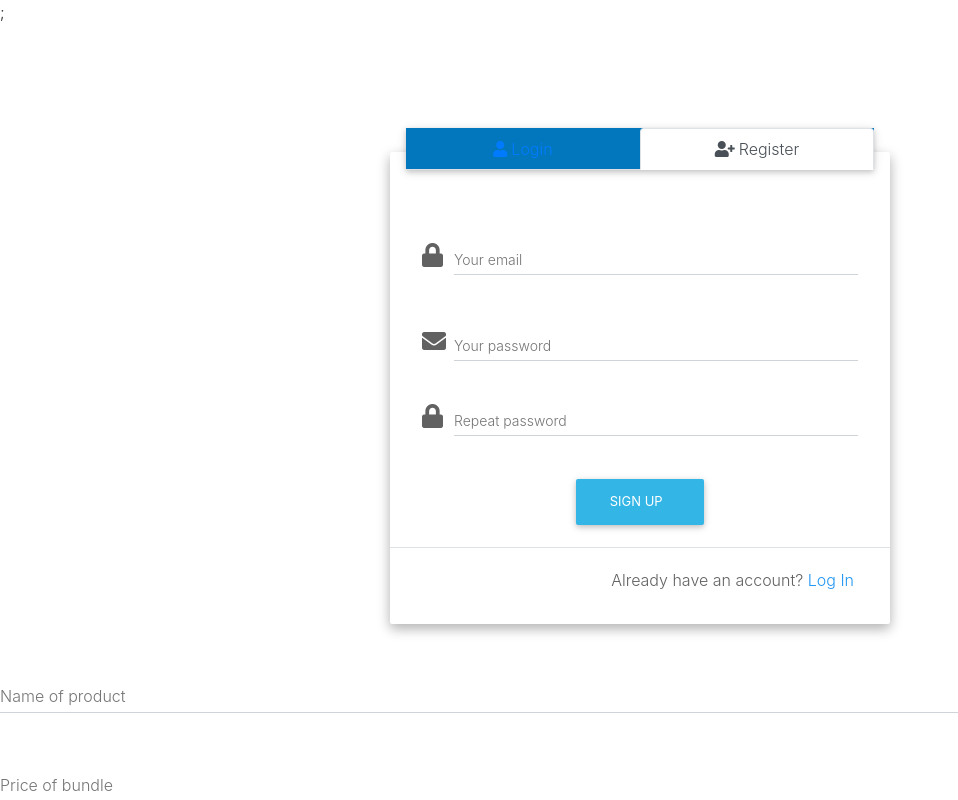
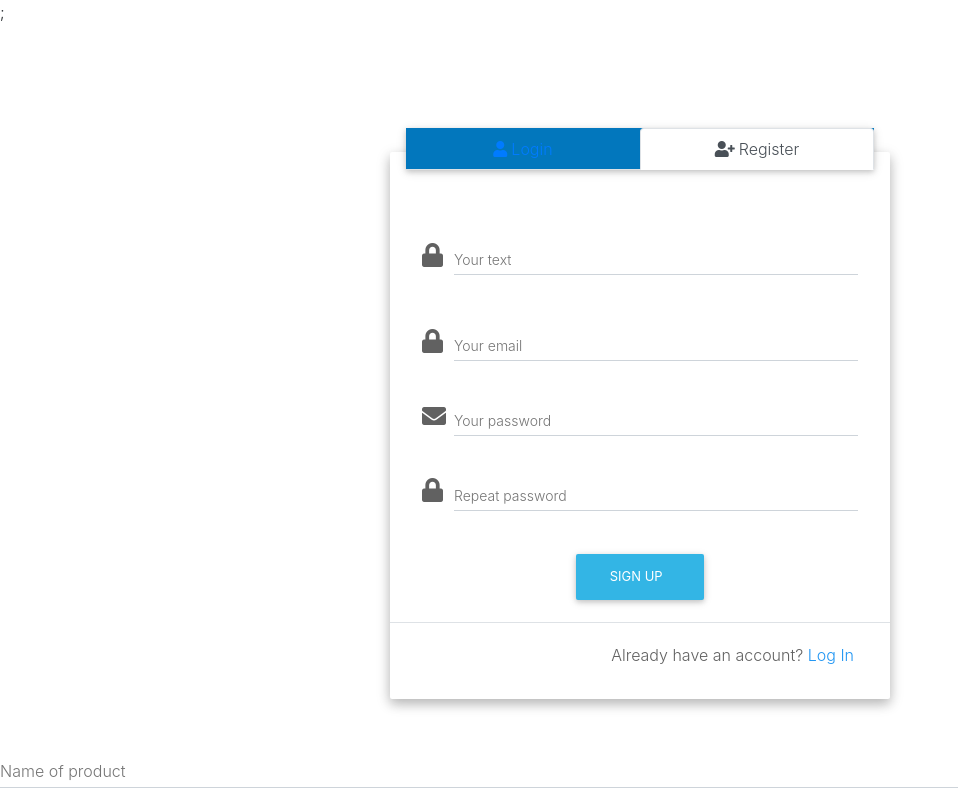
Before and after one commit to AnimeshSinha1309/shopping-webapp, a React (Create React App) app in the folder frontend/: page / in a window 1280 px wide. Both pictures are taken after a click on the item "Register". Shown: the top 800 px of the page, without its empty margins (0-958 px from the left). Built offline with nearby package versions, Linux system fonts and the light colour scheme; no server answers; some icons are missing.

Commit message:
login and register handler added

```diff
--- a/frontend/src/components/auth/Login.js
+++ b/frontend/src/components/auth/Login.js
@@ -11,7 +11,7 @@ class Textbox extends Component {
         return (
             <div className={cls}>
                 <i className={`fas fa-${icon} prefix`}></i>
-                <input onChange={this.props.onChange} type={this.props.type} id={this.props.uid} className="form-control form-control-sm validate" />
+                <input data-type={this.props.datatype} onChange={this.props.onChange} type={this.props.type} id={this.props.uid} className="form-control form-control-sm validate" />
                 <label data-error="wrong" data-success="right" htmlFor={this.props.uid}>Your {this.props.type}</label>
             </div>
         );
@@ -20,13 +20,19 @@ class Textbox extends Component {
 
 class Password extends Component {
     render() {
-        return (<Textbox cls="mb-4" type="password" {...this.props}></Textbox>);
+        return (<Textbox cls="mb-4" type="password" datatype="password" {...this.props}></Textbox>);
     }
 }
 
 class Email extends Component {
     render() {
-        return (<Textbox cls="mb-5" type="email" {...this.props}></Textbox>);
+        return (<Textbox cls="mb-4" type="email" datatype="email" {...this.props}></Textbox>);
+    }
+}
+
+class Name extends Component {
+    render() {
+        return (<Textbox cls="mb-5" type="text" datatype="name" {...this.props}></Textbox>);
     }
 }
 
@@ -35,15 +41,16 @@ Textbox.propTypes = {
     type: PropTypes.string,
     cls: PropTypes.string,
     onChange: PropTypes.func,
+    datatype: PropTypes.string,
 };
 
 
 class Modal extends Component {
     onChange(e) {
-        this.setState({ [e.target.id]: e.target.value });
+        this.setState({ [e.target.dataset.type]: e.target.value });
     }
 
-    onSubmit(e) {
+    onRegister(e) {
         e.preventDefault();
         const newUser = {
             name: this.state.name,
@@ -55,7 +62,21 @@ class Modal extends Component {
         console.log(newUser);
     }
 
+    onLogin(e) {
+        e.preventDefault();
+        const newUser = {
+            email: this.state.email,
+            password: this.state.password,
+        };
+
+        console.log(newUser);
+    }
+
     render() {
+        const registerHandler = this.onRegister.bind(this),
+            loginHandler = this.onLogin.bind(this),
+            onChangeHandler = this.onChange.bind(this);
+
         return (
             <div className="modal-dialog cascading-modal" role="document">
                 <div className="modal-content">
@@ -77,12 +98,14 @@ class Modal extends Component {
                             <div className="tab-pane fade in show active" id="panel7" role="tabpanel">
 
                                 <div className="modal-body mb-1">
-                                    <Email uid="modalLRInput10" onChange={this.onChange.bind(this)} ></Email>
-                                    <Password uid="modalLRInput11" onChange={this.onChange.bind(this)}></Password>
+                                    <form onSubmit={registerHandler}>
+                                        <Email uid="email" onChange={onChangeHandler} ></Email>
+                                        <Password uid="password" onChange={onChangeHandler}></Password>
 
                                         <div className="text-center mt-2">
-                                        <button className="btn btn-info" onSubmit={this.onSubmit}>Log in <i className="fas fa-sign-in ml-1"></i></button>
+                                            <button className="btn btn-info">Log in <i className="fas fa-sign-in ml-1"></i></button>
                                         </div>
+                                    </form>
                                 </div>
                                 <div className="modal-footer">
                                     <div className="options text-center text-md-right mt-1">
@@ -95,18 +118,21 @@ class Modal extends Component {
 
                             <div className="tab-pane fade" id="panel8" role="tabpanel">
                                 <div className="modal-body">
-                                    <Email uid="modalLRInput12" onChange={this.onChange.bind(this)}></Email>
-                                    <Password uid="modalLRInput13" onChange={this.onChange.bind(this)}></Password>
+                                    <form onSubmit={loginHandler}>
+                                        <Name onChange={onChangeHandler} ></Name>
+                                        <Email onChange={onChangeHandler}></Email>
+                                        <Password onChange={onChangeHandler}></Password>
 
                                         <div className="md-form form-sm mb-4">
                                             <i className="fas fa-lock prefix"></i>
-                                        <input type="password" id="modalLRInput14" onChange={this.onChange.bind(this)} className="form-control form-control-sm validate" />
+                                            <input data-type="password2" type="password" id="modalLRInput14" onChange={onChangeHandler} className="form-control form-control-sm validate" />
                                             <label data-error="wrong" data-success="right" htmlFor="modalLRInput14">Repeat password</label>
                                         </div>
 
                                         <div className="text-center form-sm mt-2">
-                                        <button className="btn btn-info">Sign up <i className="fas fa-sign-in ml-1" onSubmit={this.onSubmit}></i></button>
+                                            <button className="btn btn-info">Sign up <i className="fas fa-sign-in ml-1"></i></button>
                                         </div>
+                                    </form>
                                 </div>
 
                                 <div className="modal-footer">
```
Lines whose indentation alone changed are shown as unchanged.
